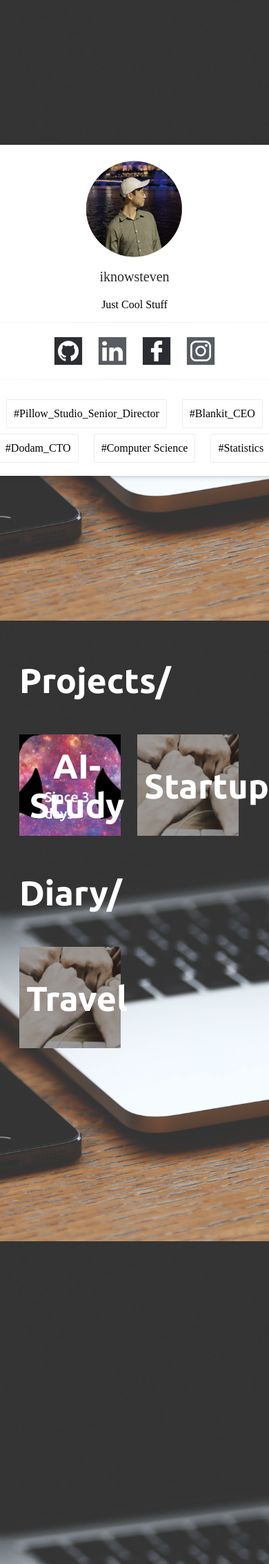
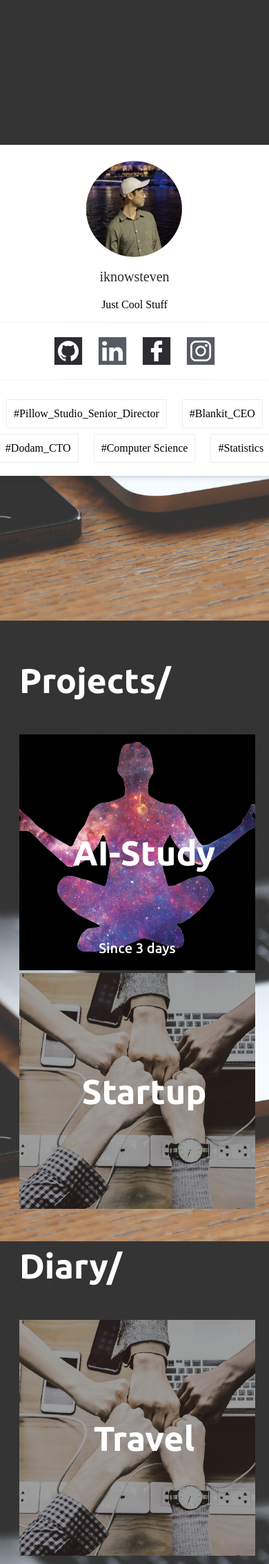
Before and after one commit to iknowSteven/iknowSteven.github.io, a Jekyll site: the page built from index.md, in a window 390 px wide. Shown: the whole page at 69% size. Built offline with Jekyll 4.4.1, drawn with Linux system fonts in a browser that asks for light colours; our own code applies the rules of GitHub Pages for plain Markdown files.

Commit message:
no message

```diff
--- a/assets/css/countdown.css
+++ b/assets/css/countdown.css
@@ -53,6 +53,14 @@
     }
 }
 
+@media ( max-width: 670px ) {
+    .countdown_container_white {
+        width: calc(100vw - 48px);
+        height: calc(100vw - 48px);
+    }
+}
+
+
 .countdown_since {
     display: none;
 }
```
